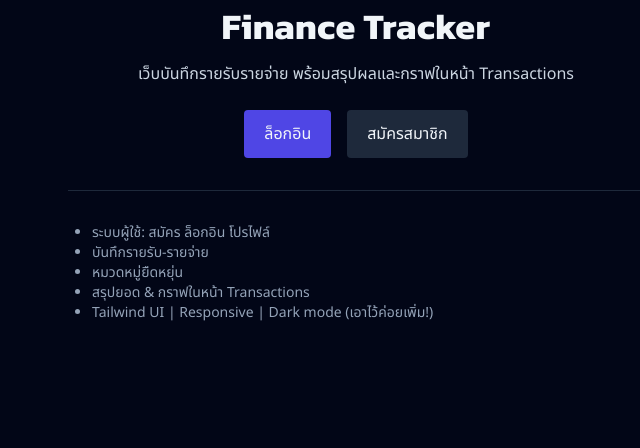
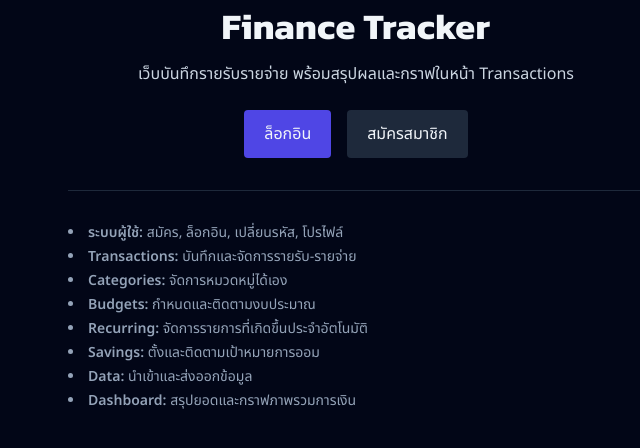
Before and after one commit to Pu2f/Finance-Tracker, a Flask app: page / in a window 1280 px wide. Shown: the part 123-571 px from the top of the page, without its empty margins (284-924 px from the left). Run offline with Flask 3, Linux system fonts and the light colour scheme; style sheets or scripts are compiled from the project's sources.

Commit message:
edit home.html and README.md

```diff
--- a/app/templates/home.html
+++ b/app/templates/home.html
@@ -25,12 +25,15 @@
   </div>
   <hr class="my-8 border-slate-800">
   <div class="text-slate-400 text-sm">
-    <ul class="list-disc ml-6 text-left">
-      <li>ระบบผู้ใช้: สมัคร ล็อกอิน โปรไฟล์</li>
-      <li>บันทึกรายรับ-รายจ่าย</li>
-      <li>หมวดหมู่ยืดหยุ่น</li>
-      <li>สรุปยอด &amp; กราฟในหน้า Transactions</li>
-      <li>Tailwind UI | Responsive | Dark mode (เอาไว้ค่อยเพิ่ม!)</li>
+    <ul class="list-disc list-inside text-left space-y-1">
+      <li><span class="font-semibold">ระบบผู้ใช้:</span> สมัคร, ล็อกอิน, เปลี่ยนรหัส, โปรไฟล์</li>
+      <li><span class="font-semibold">Transactions:</span> บันทึกและจัดการรายรับ-รายจ่าย</li>
+      <li><span class="font-semibold">Categories:</span> จัดการหมวดหมู่ได้เอง</li>
+      <li><span class="font-semibold">Budgets:</span> กำหนดและติดตามงบประมาณ</li>
+      <li><span class="font-semibold">Recurring:</span> จัดการรายการที่เกิดขึ้นประจำอัตโนมัติ</li>
+      <li><span class="font-semibold">Savings:</span> ตั้งและติดตามเป้าหมายการออม</li>
+      <li><span class="font-semibold">Data:</span> นำเข้าและส่งออกข้อมูล</li>
+      <li><span class="font-semibold">Dashboard:</span> สรุปยอดและกราฟภาพรวมการเงิน</li>
     </ul>
   </div>
 </div>
```
Also changed, not shown: README.md.
